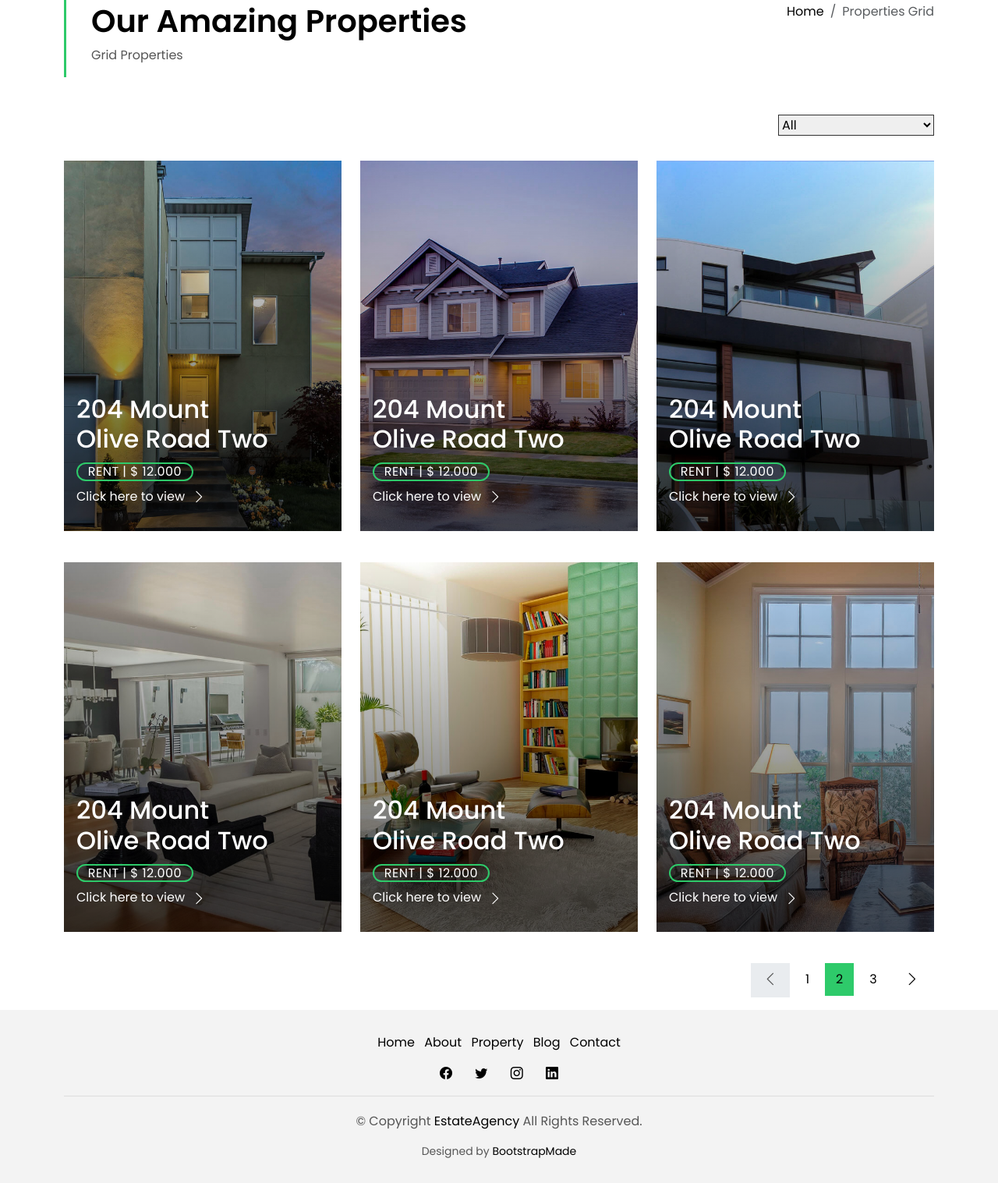
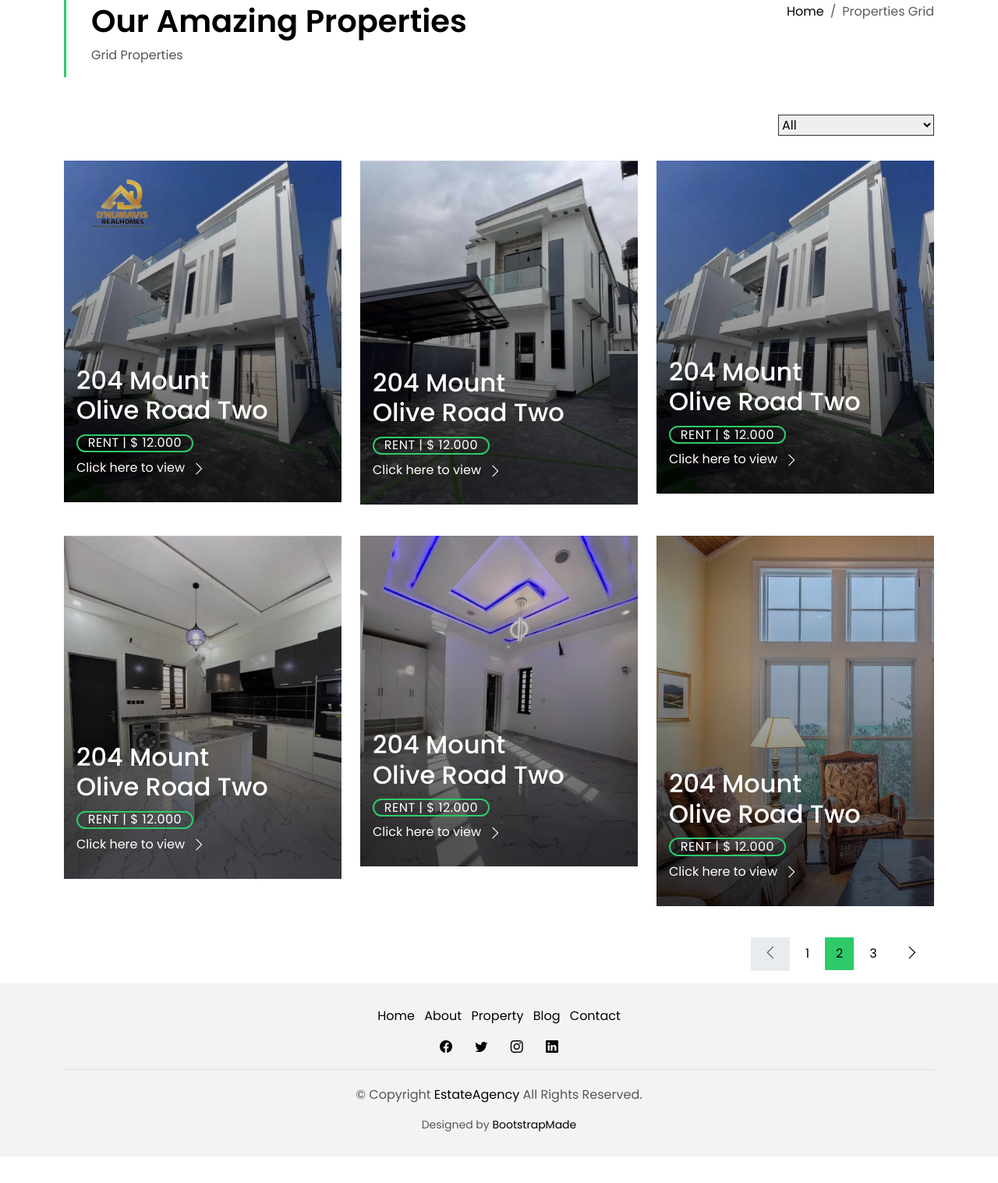
Before and after one commit to kidaqrusFan/propa, a Django app: page /property/ in a window 1280 px wide. Shown: the part 229-1746 px from the top of the page at 78% size. After the commit the page ends 1680 px from the top, so only its background shows below. Run offline with Django 5.2, Linux system fonts and the light colour scheme; some libraries are stand-ins or nearby versions.

Commit message:
added some property files

```diff
--- a/pages/templates/pages/about.html
+++ b/pages/templates/pages/about.html
@@ -1,6 +1,7 @@
 {% extends 'pages/base.html' %}
 
 {% block content %}
+
   <main id="main">
 
     <!-- ======= Intro Single ======= -->
--- a/pages/templates/pages/base.html
+++ b/pages/templates/pages/base.html
@@ -169,7 +169,7 @@
 
 
         <li class="nav-item">
-          <a class="nav-link " href="contact.html">Contact</a>
+          <a class="nav-link " href="{% url 'contact' %}">Contact</a>
         </li>
       </ul>
     </div>
--- a/pages/templates/pages/home.html
+++ b/pages/templates/pages/home.html
@@ -105,13 +105,13 @@
       <span></span>
       <span></span>
     </button>
-    <a class="navbar-brand text-brand" href="index.html">JOEL'S ENT AND<span class="color-b">CORP SERVICES</span></a>
+    <a class="navbar-brand text-brand" href="/">JOEL'S ENT AND<span class="color-b">CORP SERVICES</span></a>
 
     <div class="navbar-collapse collapse justify-content-center" id="navbarDefault">
       <ul class="navbar-nav">
 
         <li class="nav-item">
-          <a class="nav-link active" href="index.html">Home</a>
+          <a class="nav-link active" href="/">Home</a>
         </li>
 
         <li class="nav-item">
@@ -126,7 +126,7 @@
 
 
         <li class="nav-item">
-          <a class="nav-link " href="contact.html">Contact</a>
+          <a class="nav-link " href="{% url 'contact' %}">Contact</a>
         </li>
       </ul>
     </div>
--- a/pages/templates/pages/property.html
+++ b/pages/templates/pages/property.html
@@ -1,4 +1,5 @@
 {% extends 'pages/base.html' %}
+{% load static %}
 
 {% block content %}
 
@@ -49,7 +50,7 @@
           <div class="col-md-4">
             <div class="card-box-a card-shadow">
               <div class="img-box-a">
-                <img src="assets/img/property-1.jpg" alt="" class="img-a img-fluid">
+                <img src="{% static 'img/p1.jpg' %}" alt="" class="img-a img-fluid">
               </div>
               <div class="card-overlay">
                 <div class="card-overlay-a-content">
@@ -96,7 +97,7 @@
           <div class="col-md-4">
             <div class="card-box-a card-shadow">
               <div class="img-box-a">
-                <img src="assets/img/property-3.jpg" alt="" class="img-a img-fluid">
+                <img src="{% static 'img/p2.jpg' %}" alt="" class="img-a img-fluid">
               </div>
               <div class="card-overlay">
                 <div class="card-overlay-a-content">
@@ -143,7 +144,7 @@
           <div class="col-md-4">
             <div class="card-box-a card-shadow">
               <div class="img-box-a">
-                <img src="assets/img/property-6.jpg" alt="" class="img-a img-fluid">
+                <img src="{% static 'img/p3.jpg' %}" alt="" class="img-a img-fluid">
               </div>
               <div class="card-overlay">
                 <div class="card-overlay-a-content">
@@ -190,7 +191,7 @@
           <div class="col-md-4">
             <div class="card-box-a card-shadow">
               <div class="img-box-a">
-                <img src="assets/img/property-7.jpg" alt="" class="img-a img-fluid">
+                <img src="{% static 'img/p4.jpg' %}" alt="" class="img-a img-fluid">
               </div>
               <div class="card-overlay">
                 <div class="card-overlay-a-content">
@@ -237,7 +238,7 @@
           <div class="col-md-4">
             <div class="card-box-a card-shadow">
               <div class="img-box-a">
-                <img src="assets/img/property-8.jpg" alt="" class="img-a img-fluid">
+                <img src="{% static 'img/p5.jpg' %}" alt="" class="img-a img-fluid">
               </div>
               <div class="card-overlay">
                 <div class="card-overlay-a-content">
--- a/pages/urls.py
+++ b/pages/urls.py
@@ -11,6 +11,8 @@ urlpatterns = [
     path('detail5/', views.detail5, name='detail5'),
     path('detail6/', views.detail6, name='detail6'),
     path('about/', views.about, name='about'),
-    path('property/', views.property, name='property')
+    path('property/', views.property, name='property'),
+
+    path('contact/', views.contact, name='contact'),
 
 ]
--- a/pages/views.py
+++ b/pages/views.py
@@ -33,3 +33,7 @@ def about(request):
 
 def property(request):
     return render(request, "pages/property.html", {})
+
+
+def contact(request):
+    return render(request, "pages/contact.html", {})
```
Also changed, not shown: pages/templates/pages/contact.html (added, +17 -0 lines), pages/static/img/p1.jpg (renamed from pages/static/img/37519098-b644-4bb1-b9b0-5eaee8af90fd.jpg), pages/static/img/p2.jpg (renamed from pages/static/img/a1b6bedb-d6db-4b4b-8ca8-ea704216c8df.jpg), pages/static/img/p3.jpg (renamed from pages/static/img/aa4ba6c5-d0eb-4f23-85e5-63132d5d6be5.jpg), pages/static/img/p4.jpg (renamed from pages/static/img/9921be43-5e46-480c-aad6-ce05694026ea.jpg), pages/static/img/p5.jpg (renamed from pages/static/img/cc5a0864-988e-4748-933b-9cd47013095b.jpg), pages/static/img/p6.jpg (renamed from pages/static/img/c0532ebb-e3c8-4c39-b1ba-34f41e5d127c.jpg), pages/static/img/p7.jpg (renamed from pages/static/img/e85e5042-9232-499d-b5d4-bd95256a7497.jpg), pages/static/img/p8.jpg (renamed from pages/static/img/f67c1a6c-48cf-45d5-9e47-1c89e93173fd.jpg).
